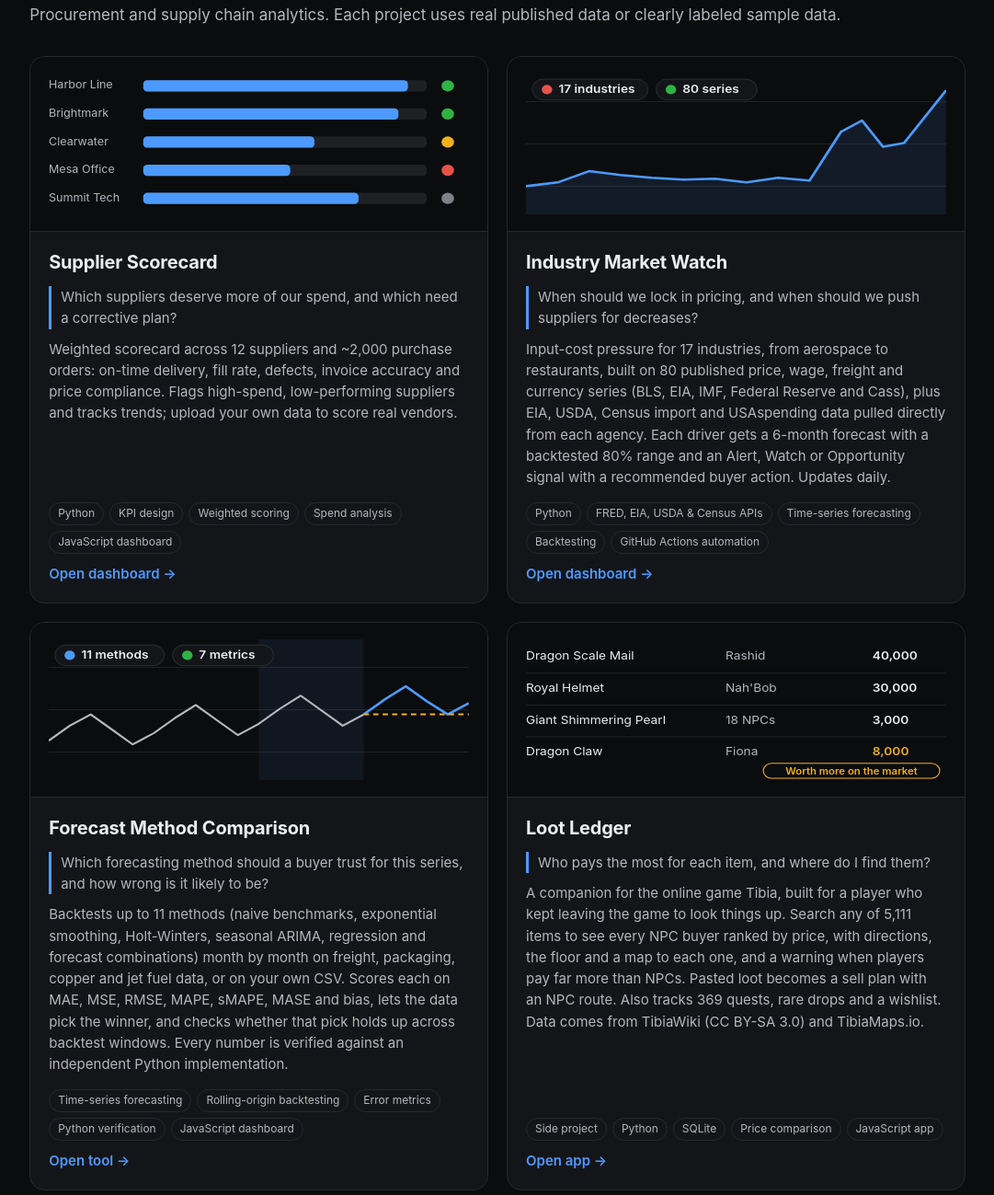
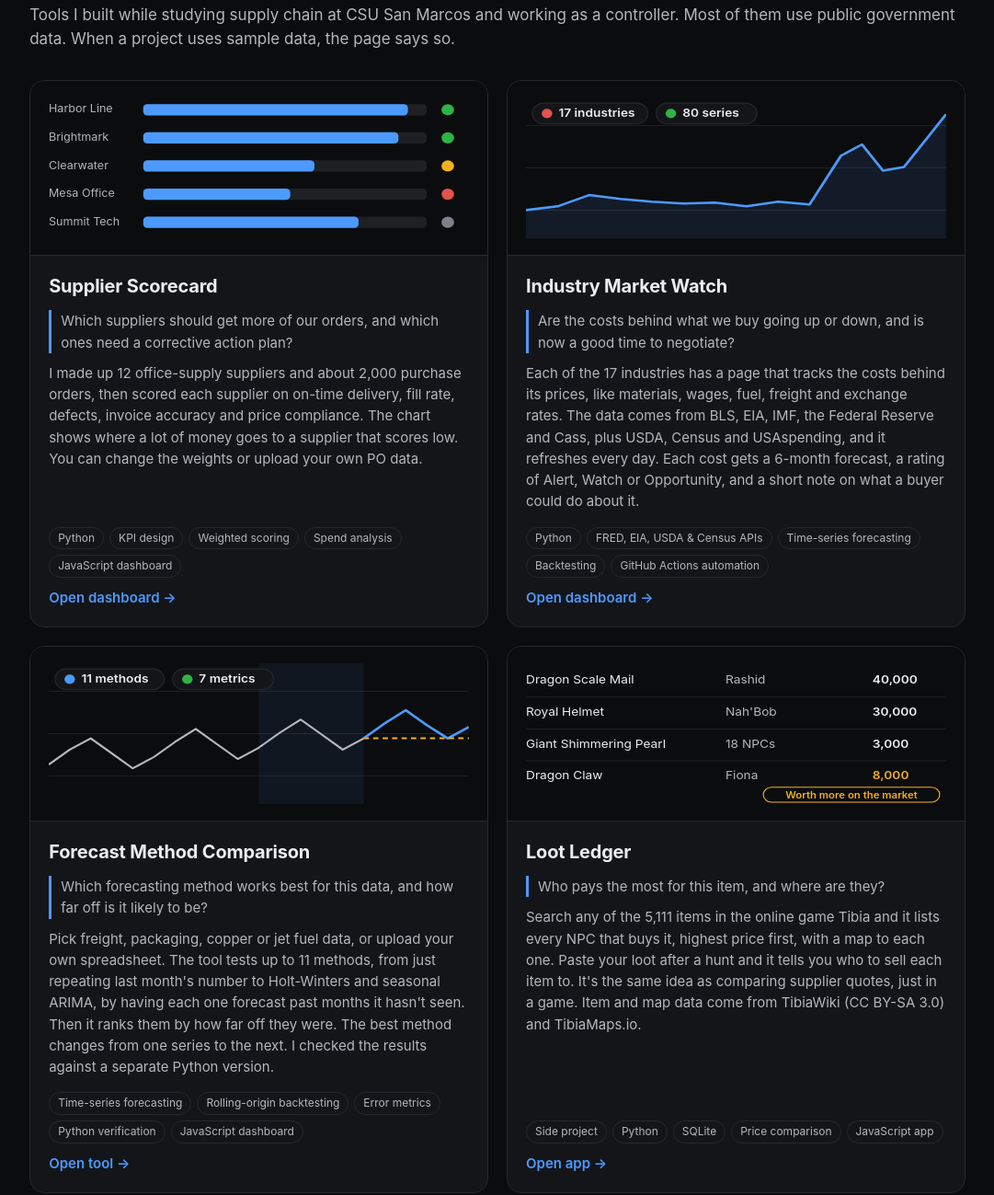
Before and after one commit to kaiserwilhelmi/kaiserwilhelmi.github.io, a plain HTML site: page index.html in a window 1280 px wide. Shown: the part 168-1467 px from the top of the page at 92% size, without its empty margins (99-1180 px from the left). Drawn offline with Linux system fonts and the light colour scheme.

Commit message:
Rewrite home page project descriptions in plainer first-person wording
Co-Authored-By: Claude Opus 5.5 <noreply@anthropic.com>
Claude-Session: https://claude.ai/code/session_01KebTVsEsTAMV9XLCkdLdNo

```diff
--- a/index.html
+++ b/index.html
@@ -90,7 +90,7 @@ nav .links a.on { color: var(--text); }
 
   <header class="top">
     <h1>Projects</h1>
-    <p>Procurement and supply chain analytics. Each project uses real published data or clearly labeled sample data.</p>
+    <p>Tools I built while studying supply chain at CSU San Marcos and working as a controller. Most of them use public government data. When a project uses sample data, the page says so.</p>
   </header>
 
   <section style="padding-bottom:clamp(28px,5vw,56px)">
@@ -114,8 +114,8 @@ nav .links a.on { color: var(--text); }
         </div>
         <div class="pbody">
           <h3>Supplier Scorecard</h3>
-          <p class="q">Which suppliers deserve more of our spend, and which need a corrective plan?</p>
-          <p>Weighted scorecard across 12 suppliers and ~2,000 purchase orders: on-time delivery, fill rate, defects, invoice accuracy and price compliance. Flags high-spend, low-performing suppliers and tracks trends; upload your own data to score real vendors.</p>
+          <p class="q">Which suppliers should get more of our orders, and which ones need a corrective action plan?</p>
+          <p>I made up 12 office-supply suppliers and about 2,000 purchase orders, then scored each supplier on on-time delivery, fill rate, defects, invoice accuracy and price compliance. The chart shows where a lot of money goes to a supplier that scores low. You can change the weights or upload your own PO data.</p>
           <div class="tags"><span>Python</span><span>KPI design</span><span>Weighted scoring</span><span>Spend analysis</span><span>JavaScript dashboard</span></div>
           <span class="open">Open dashboard →</span>
         </div>
@@ -135,8 +135,8 @@ nav .links a.on { color: var(--text); }
         </div>
         <div class="pbody">
           <h3>Industry Market Watch</h3>
-          <p class="q">When should we lock in pricing, and when should we push suppliers for decreases?</p>
-          <p>Input-cost pressure for 17 industries, from aerospace to restaurants, built on 80 published price, wage, freight and currency series (BLS, EIA, IMF, Federal Reserve and Cass), plus EIA, USDA, Census import and USAspending data pulled directly from each agency. Each driver gets a 6-month forecast with a backtested 80% range and an Alert, Watch or Opportunity signal with a recommended buyer action. Updates daily.</p>
+          <p class="q">Are the costs behind what we buy going up or down, and is now a good time to negotiate?</p>
+          <p>Each of the 17 industries has a page that tracks the costs behind its prices, like materials, wages, fuel, freight and exchange rates. The data comes from BLS, EIA, IMF, the Federal Reserve and Cass, plus USDA, Census and USAspending, and it refreshes every day. Each cost gets a 6-month forecast, a rating of Alert, Watch or Opportunity, and a short note on what a buyer could do about it.</p>
           <div class="tags"><span>Python</span><span>FRED, EIA, USDA &amp; Census APIs</span><span>Time-series forecasting</span><span>Backtesting</span><span>GitHub Actions automation</span></div>
           <span class="open">Open dashboard →</span>
         </div>
@@ -158,8 +158,8 @@ nav .links a.on { color: var(--text); }
         </div>
         <div class="pbody">
           <h3>Forecast Method Comparison</h3>
-          <p class="q">Which forecasting method should a buyer trust for this series, and how wrong is it likely to be?</p>
-          <p>Backtests up to 11 methods (naive benchmarks, exponential smoothing, Holt-Winters, seasonal ARIMA, regression and forecast combinations) month by month on freight, packaging, copper and jet fuel data, or on your own CSV. Scores each on MAE, MSE, RMSE, MAPE, sMAPE, MASE and bias, lets the data pick the winner, and checks whether that pick holds up across backtest windows. Every number is verified against an independent Python implementation.</p>
+          <p class="q">Which forecasting method works best for this data, and how far off is it likely to be?</p>
+          <p>Pick freight, packaging, copper or jet fuel data, or upload your own spreadsheet. The tool tests up to 11 methods, from just repeating last month's number to Holt-Winters and seasonal ARIMA, by having each one forecast past months it hasn't seen. Then it ranks them by how far off they were. The best method changes from one series to the next. I checked the results against a separate Python version.</p>
           <div class="tags"><span>Time-series forecasting</span><span>Rolling-origin backtesting</span><span>Error metrics</span><span>Python verification</span><span>JavaScript dashboard</span></div>
           <span class="open">Open tool →</span>
         </div>
@@ -180,8 +180,8 @@ nav .links a.on { color: var(--text); }
         </div>
         <div class="pbody">
           <h3>Loot Ledger</h3>
-          <p class="q">Who pays the most for each item, and where do I find them?</p>
-          <p>A companion for the online game Tibia, built for a player who kept leaving the game to look things up. Search any of 5,111 items to see every NPC buyer ranked by price, with directions, the floor and a map to each one, and a warning when players pay far more than NPCs. Pasted loot becomes a sell plan with an NPC route. Also tracks 369 quests, rare drops and a wishlist. Data comes from TibiaWiki (CC BY-SA 3.0) and TibiaMaps.io.</p>
+          <p class="q">Who pays the most for this item, and where are they?</p>
+          <p>Search any of the 5,111 items in the online game Tibia and it lists every NPC that buys it, highest price first, with a map to each one. Paste your loot after a hunt and it tells you who to sell each item to. It's the same idea as comparing supplier quotes, just in a game. Item and map data come from TibiaWiki (CC BY-SA 3.0) and TibiaMaps.io.</p>
           <div class="tags"><span>Side project</span><span>Python</span><span>SQLite</span><span>Price comparison</span><span>JavaScript app</span></div>
           <span class="open">Open app →</span>
         </div>
```
